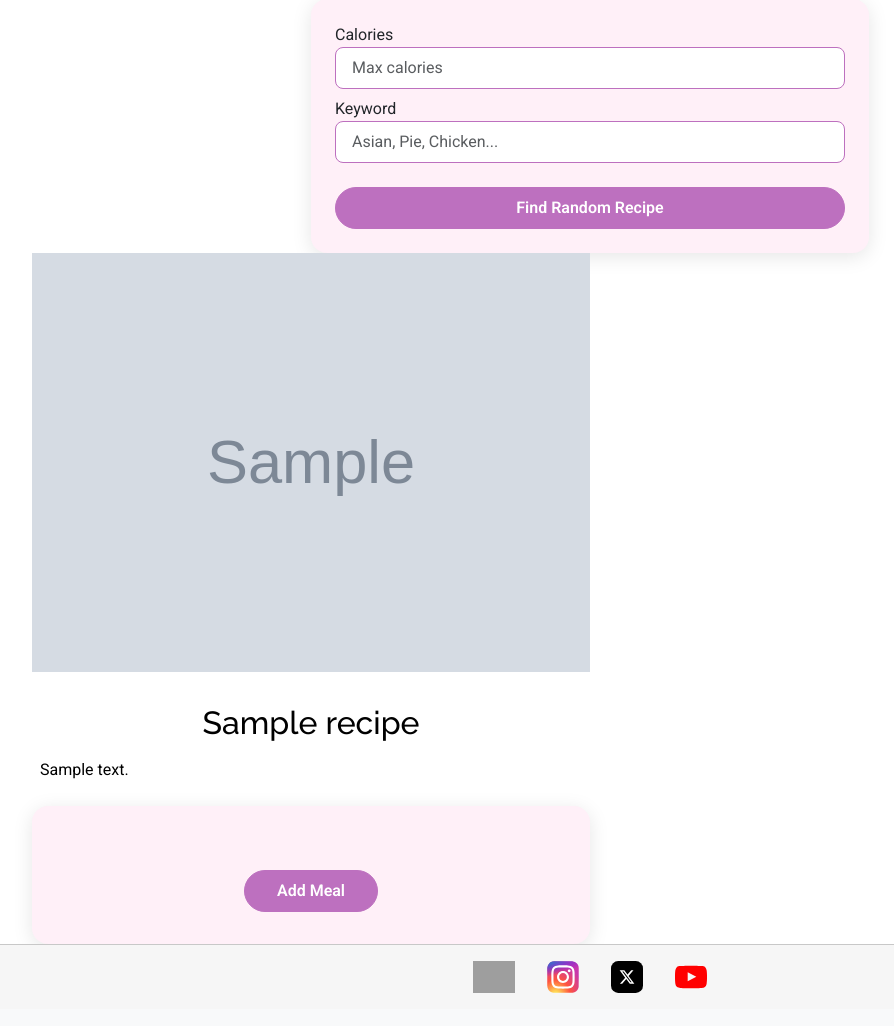
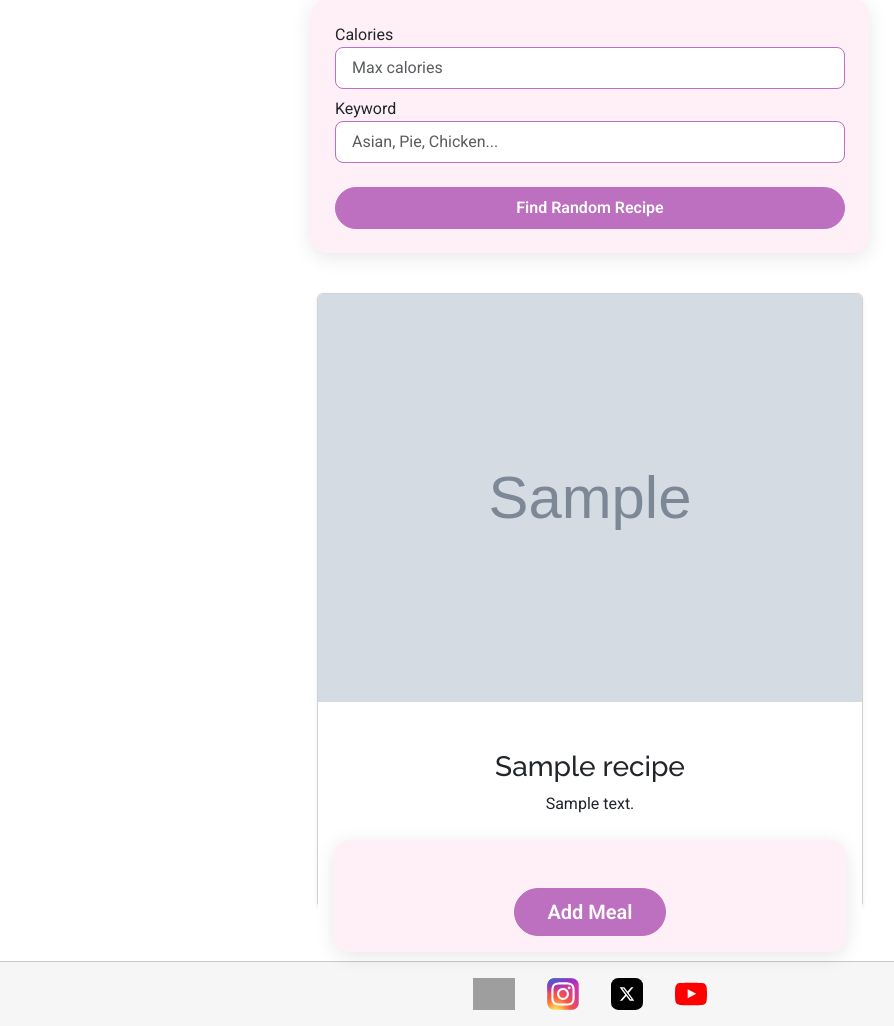
Before and after one commit to mildred-prog/recipe_book, a Django app: page /meal_planner/create_plan/1/Breakfast/ in a window 1280 px wide. Shown: the part 227-1253 px from the top of the page, without its empty margins (50-944 px from the left). Before the commit the page ends 1220 px from the top, so only its background shows below. Run offline with Django 4.2, Linux system fonts and the light colour scheme; tables that the repository leaves empty hold one stand-in row (values such as "Sample post"); grey boxes marked "Sample" are stand-in pictures; some libraries are stand-ins or nearby versions; grey boxes are pictures that could not be loaded.

Commit message:
Refactor recipe display layout for improved structure and styling

```diff
--- a/meal_planner/templates/meal_planner/create_meal.html
+++ b/meal_planner/templates/meal_planner/create_meal.html
@@ -20,19 +20,26 @@
     </form>
 
     {% if recipe %}
-        <div class="form">
-            <a href="{% url 'recipe_detail' recipe.id %}" class="recipes">
-                <img src="{{ recipe.image.url }}" class="card-img-top">
-                <h2 class="text-center">{{recipe.title}}</h2>
-                <p class="card-text p-2">{{recipe.description}}</p>
-
-                <form action="{% url 'add_meal' meal_date meal_type recipe.pk %}" method="POST">
-                    {% csrf_token %}
-                    <div class="text-center">
-                        <button type="submit" class="btn btn-primary m-3">Add Meal</button>
+        <div class="row justify-content-center mt-4">
+            <div class="col-12 col-md-8 col-lg-6">
+                <div class="card shadow-sm">
+                    <a href="{% url 'recipe_detail' recipe.id %}" class="text-decoration-none text-dark">
+                        <img src="{{ recipe.image.url }}" class="card-img-top" alt="{{ recipe.title }}">
+                        <div class="card-body text-center">
+                            <h2 class="card-title h3">{{recipe.title}}</h2>
+                            <p class="card-text">{{recipe.description}}</p>
+                        </div>
+                    </a>
+                    <div class="card-footer bg-white border-0">
+                        <form action="{% url 'add_meal' meal_date meal_type recipe.pk %}" method="POST">
+                            {% csrf_token %}
+                            <div class="text-center">
+                                <button type="submit" class="btn btn-primary btn-lg">Add Meal</button>
+                            </div>
+                        </form>
                     </div>
-                </form>
-            </a>
+                </div>
+            </div>
         </div>
     {% endif %}
 </div>
```
